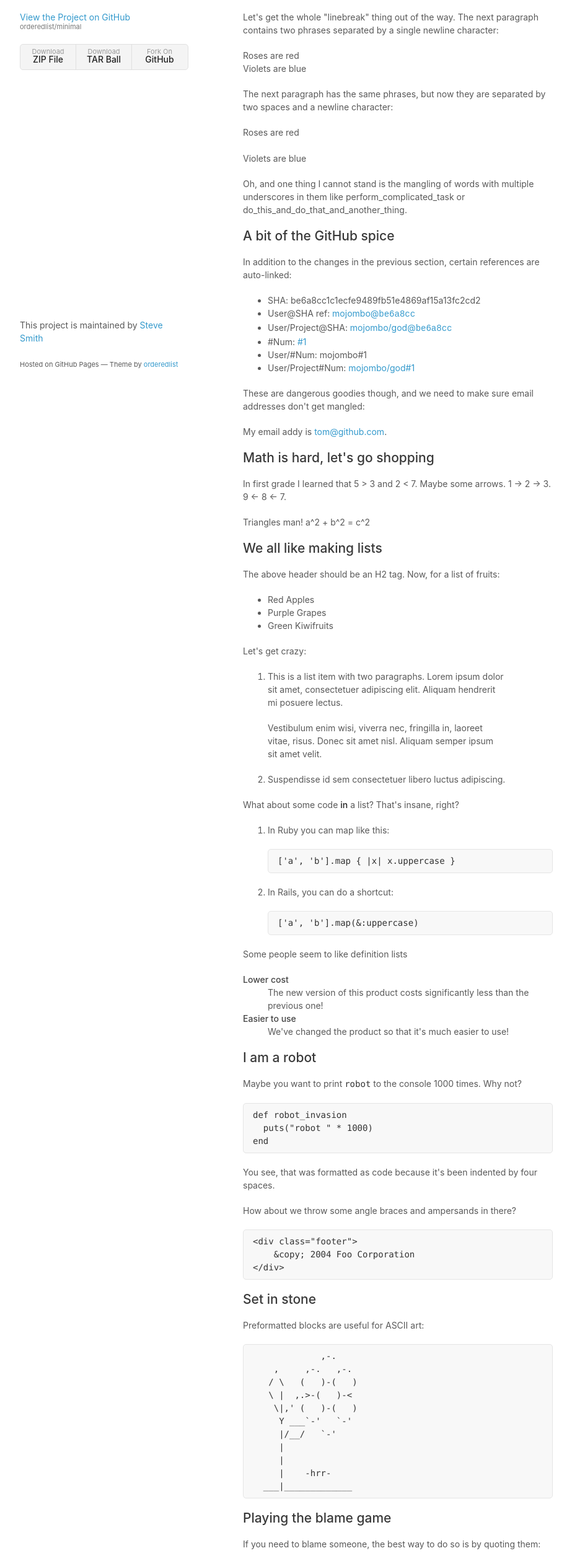
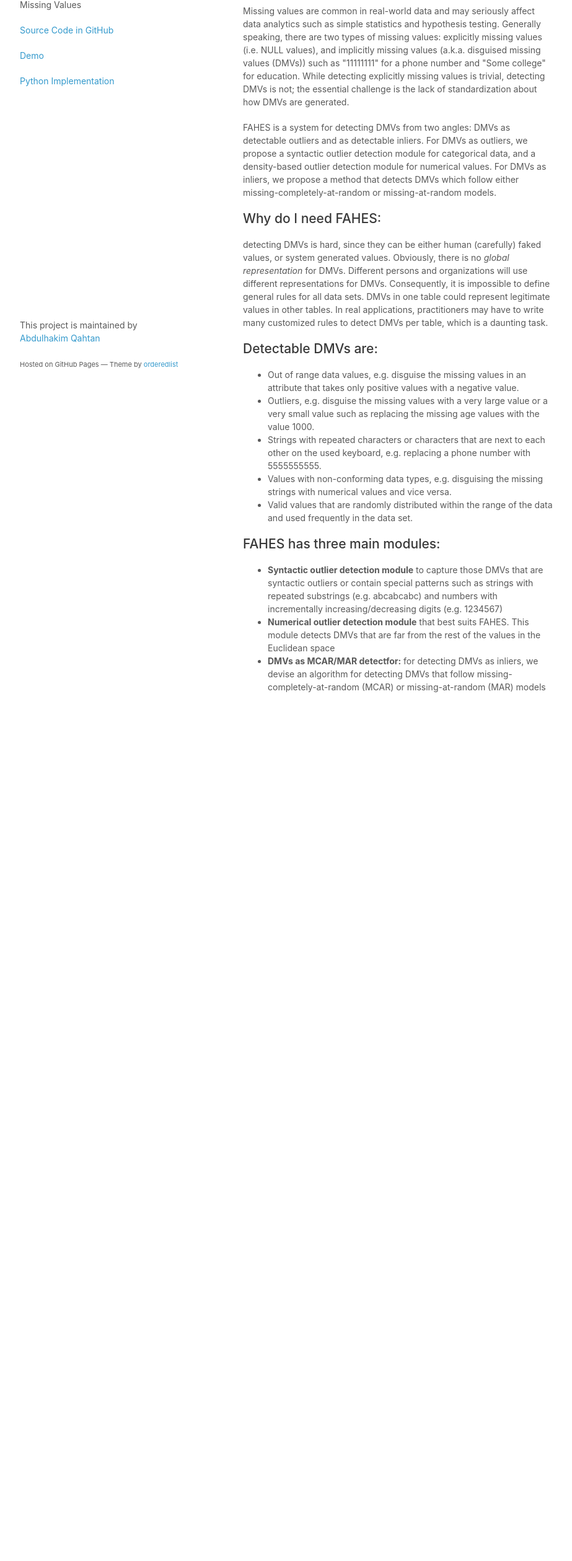
Before and after one commit to daqcri/FAHES, a plain HTML site: page index.html in a window 1280 px wide. Shown: the part 133-2652 px from the top of the page at 62% size, without its empty margins (178-1101 px from the left). After the commit the page ends 1322 px from the top, so only its background shows below. Drawn offline with Linux system fonts and the light colour scheme.

Commit message:
Adding FAHES Description

```diff
--- a/index.html
+++ b/index.html
@@ -3,7 +3,7 @@
   <head>
     <meta charset="utf-8">
     <meta http-equiv="X-UA-Compatible" content="chrome=1">
-    <title>Minimal by Steve Smith</title>
+    <title>FHAES</title>
 
     <link rel="stylesheet" href="stylesheets/styles.css">
     <link rel="stylesheet" href="stylesheets/pygment_trac.css">
@@ -15,190 +15,45 @@
   <body>
     <div class="wrapper">
       <header>
-        <h1>Minimal</h1>
-        <p>A Theme for GitHub Pages</p>
-        <p class="view"><a href="http://github.com/orderedlist/minimal">View the Project on GitHub <small>orderedlist/minimal</small></a></p>
-        <ul>
-          <li><a href="https://github.com/orderedlist/minimal/zipball/master">Download <strong>ZIP File</strong></a></li>
-          <li><a href="https://github.com/orderedlist/minimal/tarball/master">Download <strong>TAR Ball</strong></a></li>
-          <li><a href="http://github.com/orderedlist/minimal">Fork On <strong>GitHub</strong></a></li>
-        </ul>
+        <h1>FAHES</h1>
+        <p>A System for Detecting Disguised Missing Values</p>
+        <p class="view"><a href="https://github.com/daqcri/FAHES_Code">Source Code in GitHub</a></p>
+        <p class="view"><a href="https://github.com/daqcri/Fahes_Demo">Demo</a></p>
+        <p class="view"><a href="https://github.com/qahtanaa/pFAHES">Python Implementation</a></p>
+
       </header>
       <section>
-        <h1>GitHub Flavored Markdown</h1>
+        <h1>FAHES: A Robust Disguised Missing Values Detector</h1>
 
-        <p><em>View the <a href="http://github.github.com/github-flavored-markdown/sample_content.html">source of this content</a>.</em></p>
+        <p>Missing values are common in real-world data and may seriously affect data analytics such as simple statistics and hypothesis testing. Generally speaking, there are two types of missing values: explicitly missing values (i.e. NULL values), and implicitly missing values (a.k.a. disguised missing values (DMVs)) such as "11111111" for a phone number and "Some college" for education. While detecting explicitly missing values is trivial, detecting DMVs is not; the essential challenge is the lack of standardization about how DMVs are generated.</p>
 
-        <p>Let's get the whole "linebreak" thing out of the way. The next paragraph contains two phrases separated by a single newline character:</p>
+        <p>FAHES is a system for detecting DMVs from two angles: DMVs as detectable outliers and as detectable inliers. For DMVs as outliers, we propose a syntactic outlier detection module for categorical data, and a density-based outlier detection module for numerical values. For DMVs as inliers, we propose a method that detects DMVs which follow either missing-completely-at-random or missing-at-random models.</p>
 
-        <p>Roses are red<br>
-        Violets are blue</p>
+        <h2>Why do I need FAHES: </h2>
+        <p>detecting DMVs is hard, since they can be either human (carefully) faked values, or system generated values. Obviously, there is no <i>global representation</i> for DMVs. Different persons and organizations will use different representations for DMVs. Consequently, it is impossible to define general rules for all data sets. DMVs in one table could represent legitimate values in other tables. In real applications, practitioners may have to write many customized rules to detect DMVs per table, which is a daunting task.</p>
 
-        <p>The next paragraph has the same phrases, but now they are separated by two spaces and a newline character:</p>
-
-        <p>Roses are red<br><br>
-        Violets are blue</p>
-
-        <p>Oh, and one thing I cannot stand is the mangling of words with multiple underscores in them like perform_complicated_task or do_this_and_do_that_and_another_thing.</p>
-
-        <h2>A bit of the GitHub spice</h2>
-
-        <p>In addition to the changes in the previous section, certain references are auto-linked:</p>
-
+        <h2>Detectable DMVs are: </h2>
         <ul>
-          <li>SHA: be6a8cc1c1ecfe9489fb51e4869af15a13fc2cd2</li>
-          <li>User@SHA ref: <a href="https://github.com/mojombo/product/commit/be6a8cc1c1ecfe9489fb51e4869af15a13fc2cd2" class="commit-link">mojombo@<tt>be6a8cc</tt></a></li>
-          <li>User/Project@SHA: <a href="https://github.com/mojombo/god/commit/be6a8cc1c1ecfe9489fb51e4869af15a13fc2cd2" class="commit-link">mojombo/god@<tt>be6a8cc</tt></a></li>
-          <li>#Num: <a href="https://github.com/github/product/issues/1" class="issue-link" title="Baseline: What is up in the air right now?">#1</a></li>
-          <li>User/#Num: mojombo#1</li>
-          <li>User/Project#Num: <a href="https://github.com/mojombo/god/issues/1" class="issue-link" title="The server is not available (or you do not have permissions to access it)">mojombo/god#1</a></li>
+          <li> Out of range data values, e.g. disguise the missing values in an attribute that takes only positive values with a negative value.</li>
+          <li> Outliers, e.g. disguise the missing values with a very large value or a very small value such as replacing the missing age values with the value 1000.</li>
+          <li>Strings with repeated characters or characters that are next to each other on the used keyboard, e.g. replacing a phone number with 5555555555.</li>
+          <li>Values with non-conforming data types, e.g. disguising the missing strings with numerical values and vice versa.</li>
+          <li> Valid values that are randomly distributed within the range of the data and used frequently in the data set.</li>
         </ul>
 
-        <p>These are dangerous goodies though, and we need to make sure email addresses don't get mangled:</p>
 
-        <p>My email addy is <a href="mailto:tom@github.com">tom@github.com</a>.</p>
 
-        <h2>Math is hard, let's go shopping</h2>
-
-        <p>In first grade I learned that 5 &gt; 3 and 2 &lt; 7. Maybe some arrows. 1 -&gt; 2 -&gt; 3. 9 &lt;- 8 &lt;- 7.</p>
-
-        <p>Triangles man! a^2 + b^2 = c^2</p>
-
-        <h2>We all like making lists</h2>
-
-        <p>The above header should be an H2 tag. Now, for a list of fruits:</p>
-
+        <h2>FAHES has three main modules: </h2>
         <ul>
-          <li>Red Apples</li>
-          <li>Purple Grapes</li>
-          <li>Green Kiwifruits</li>
+          <li><b>Syntactic outlier detection module</b> to capture those DMVs that are syntactic outliers or contain special patterns such as strings with repeated substrings (e.g. abcabcabc) and numbers with incrementally increasing/decreasing digits (e.g. 1234567)</li>
+          <li><b>Numerical outlier detection module</b> that best suits FAHES. This module detects DMVs that are far from the rest of the values in the Euclidean space</li>
+          <li><b> DMVs as MCAR/MAR detectfor:</b> for detecting DMVs as inliers, we devise an algorithm for detecting DMVs that follow missing-completely-at-random (MCAR) or missing-at-random (MAR) models</li>
         </ul>
 
-        <p>Let's get crazy:</p>
 
-        <ol>
-          <li>
-            <p>This is a list item with two paragraphs. Lorem ipsum dolor<br>
-            sit amet, consectetuer adipiscing elit. Aliquam hendrerit<br>
-            mi posuere lectus.</p>
-
-            <p>Vestibulum enim wisi, viverra nec, fringilla in, laoreet<br>
-            vitae, risus. Donec sit amet nisl. Aliquam semper ipsum<br>
-            sit amet velit.</p>
-          </li>
-          <li><p>Suspendisse id sem consectetuer libero luctus adipiscing.</p></li>
-        </ol>
-
-        <p>What about some code <strong>in</strong> a list? That's insane, right?</p>
-
-        <ol>
-          <li>
-            <p>In Ruby you can map like this:</p>
-
-            <pre><code>['a', 'b'].map { |x| x.uppercase }</code></pre>
-          </li>
-          <li>
-            <p>In Rails, you can do a shortcut:</p>
-
-            <pre><code>['a', 'b'].map(&amp;:uppercase)</code></pre>
-          </li>
-        </ol>
-
-        <p>Some people seem to like definition lists</p>
-
-        <dl>
-          <dt>Lower cost</dt>
-          <dd>The new version of this product costs significantly less than the previous one!</dd>
-          <dt>Easier to use</dt>
-          <dd>We've changed the product so that it's much easier to use!</dd>
-        </dl>
-
-        <h2>I am a robot</h2>
-
-        <p>Maybe you want to print <code>robot</code> to the console 1000 times. Why not?</p>
-
-        <pre><code>def robot_invasion
-  puts("robot " * 1000)
-end
-</code></pre>
-
-        <p>You see, that was formatted as code because it's been indented by four spaces.</p>
-
-        <p>How about we throw some angle braces and ampersands in there?</p>
-
-        <pre><code>&lt;div class="footer"&gt;
-    &amp;copy; 2004 Foo Corporation
-&lt;/div&gt;
-</code></pre>
-
-        <h2>Set in stone</h2>
-
-        <p>Preformatted blocks are useful for ASCII art:</p>
-
-        <pre>             ,-.
-    ,     ,-.   ,-.
-   / \   (   )-(   )
-   \ |  ,.&gt;-(   )-&lt;
-    \|,' (   )-(   )
-     Y ___`-'   `-'
-     |/__/   `-'
-     |
-     |
-     |    -hrr-
-  ___|_____________
-</pre>
-
-        <h2>Playing the blame game</h2>
-
-        <p>If you need to blame someone, the best way to do so is by quoting them:</p>
-
-        <blockquote>
-        <p>I, at any rate, am convinced that He does not throw dice.</p>
-        </blockquote>
-
-        <p>Or perhaps someone a little less eloquent:</p>
-
-        <blockquote>
-        <p>I wish you'd have given me this written question ahead of time so I<br>
-        could plan for it... I'm sure something will pop into my head here in<br>
-        the midst of this press conference, with all the pressure of trying to<br>
-        come up with answer, but it hadn't yet...</p>
-
-        <p>I don't want to sound like<br>
-        I have made no mistakes. I'm confident I have. I just haven't - you<br>
-        just put me under the spot here, and maybe I'm not as quick on my feet<br>
-        as I should be in coming up with one.</p>
-        </blockquote>
-
-        <h2>Table for two</h2>
-
-        <table>
-          <tbody>
-        <tr>
-            <th>ID</th>
-        <th>Name</th>
-        <th>Rank</th>
-          </tr>
-          <tr>
-            <td>1</td>
-        <td>Tom Preston-Werner</td>
-        <td>Awesome</td>
-          </tr>
-          <tr>
-            <td>2</td>
-        <td>Albert Einstein</td>
-        <td>Nearly as awesome</td>
-          </tr>
-        </tbody>
-        </table>
-
-        <h2>Crazy linking action</h2>
-
-        <p>I get 10 times more traffic from <a href="http://google.com/" title="Google">Google</a> than from<br>
-        <a href="http://search.yahoo.com/" title="Yahoo Search">Yahoo</a> or <a href="http://search.msn.com/" title="MSN Search">MSN</a>.</p>
       </section>
       <footer>
-        <p>This project is maintained by <a href="http://github.com/orderedlist">Steve Smith</a></p>
+        <p>This project is maintained by <a href="http://github.com/qahtanaa">Abdulhakim Qahtan</a></p>
         <p><small>Hosted on GitHub Pages &mdash; Theme by <a href="https://github.com/orderedlist">orderedlist</a></small></p>
       </footer>
     </div>
```
Also changed, not shown: 1 other file.
